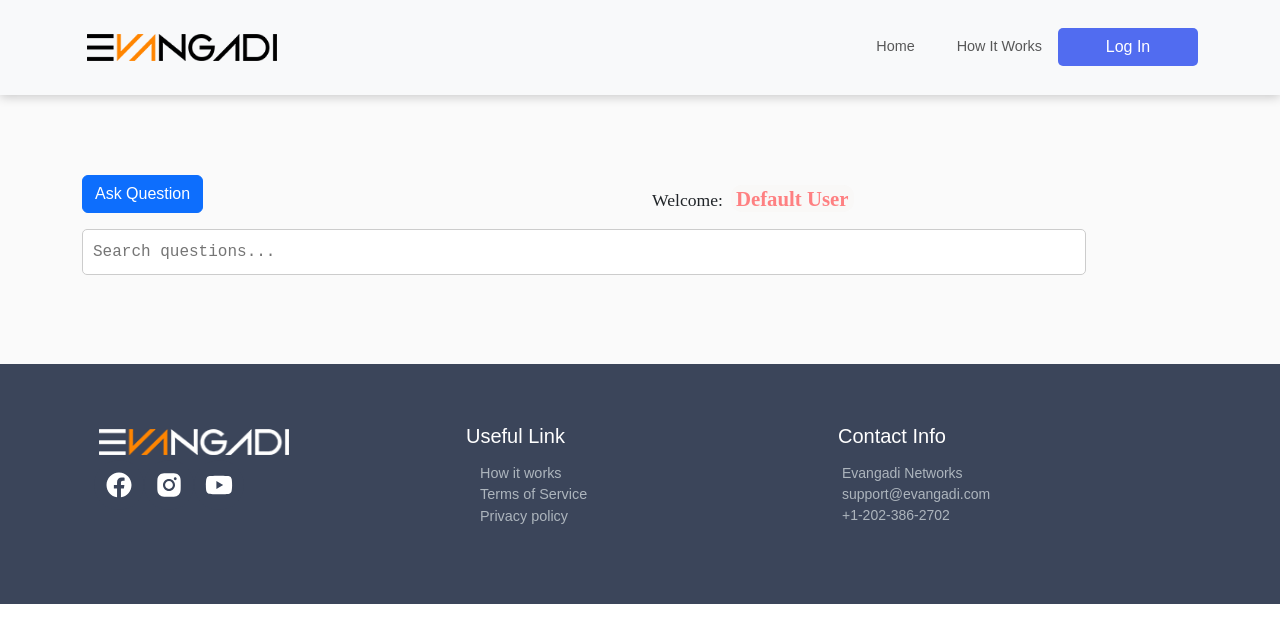
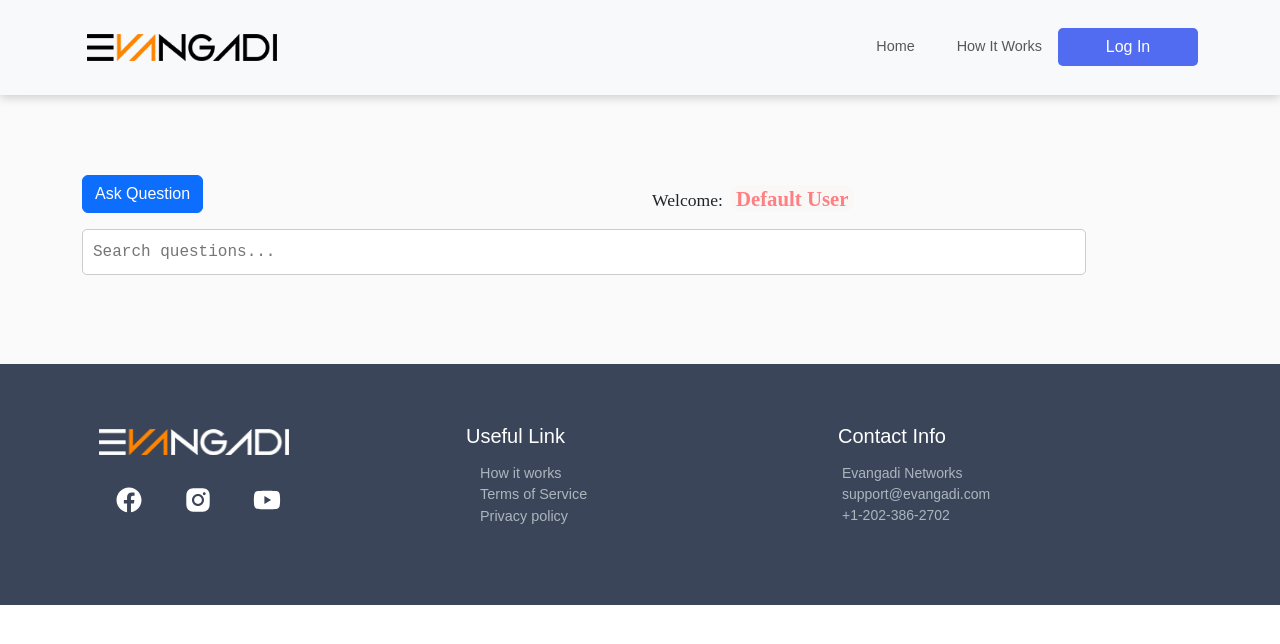
Before and after one commit to Alemisa61/forum-github, a React (Vite) app in the folder client/: page / in a window 1280 px wide. Shown: the top 644 px of the page. Built offline with nearby package versions, Linux system fonts and the light colour scheme.

Commit message:
Added footer page

```diff
--- a/client/src/components/Footer/Footer.jsx
+++ b/client/src/components/Footer/Footer.jsx
@@ -1,5 +1,5 @@
 import React from 'react'
-import styles from './footer.module.css'
+import './footer.css'
 import { BiLogoFacebookCircle } from "react-icons/bi";
 import { AiFillInstagram } from "react-icons/ai";
 import { AiFillYoutube } from "react-icons/ai";
--- /dev/null
+++ b/client/src/components/Footer/footer.css
@@ -0,0 +1,61 @@
+* {
+  box-sizing: border-box;
+}
+
+footer {
+  padding: 60px 10px;
+  background-color: rgb(59, 69, 90);
+}
+
+img,
+svg {
+  vertical-align: middle;
+}
+
+.footer_class .social {
+  border-radius: 50%;
+  display: flex;
+  align-items: center;
+  justify-content: center;
+  width: 45px;
+  height: 45px;
+  border: 1px solid white;
+  margin: 20px 12px;
+  transition: 0.5s;
+}
+
+.social a {
+  font-size: 1.8rem;
+  color: white;
+  margin-top: -10px;
+}
+
+h5 {
+  margin-bottom: 15px;
+  color: #fff;
+}
+
+.footer-links a {
+  font-size: 0.9rem;
+  /* color: #fff; */
+}
+
+a:hover {
+  text-decoration: underline;
+}
+img {
+  max-width: 200px;
+  height: auto;
+  vertical-align: middle;
+  padding: 5px;
+}
+li a {
+  font-size: 0.9rem;
+  padding-left: 10px;
+  color: #adb5bd;
+}
+ul li {
+  font-size: 0.9rem;
+  padding-left: 10px;
+  color: #adb5bd;
+}
```
